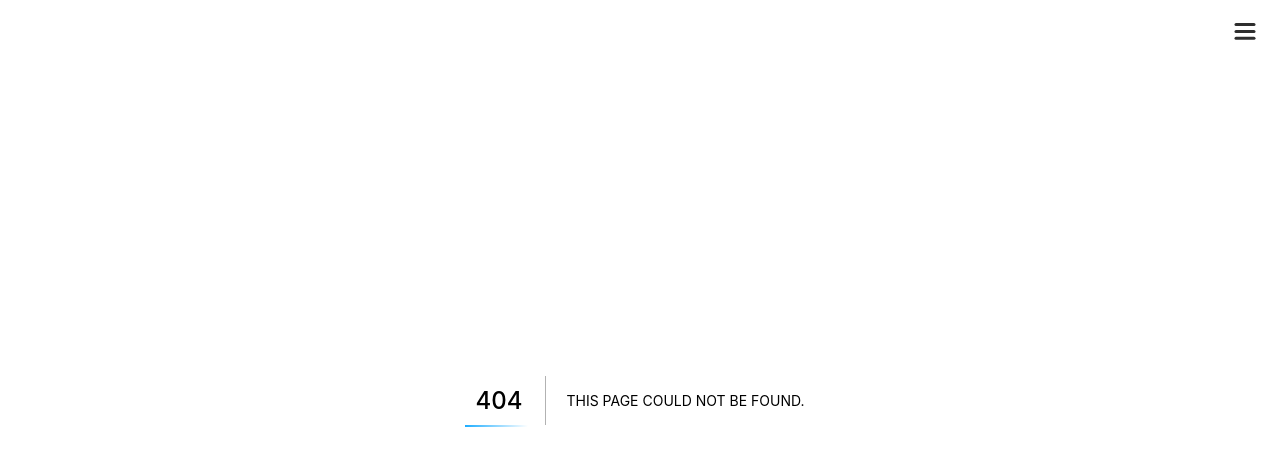
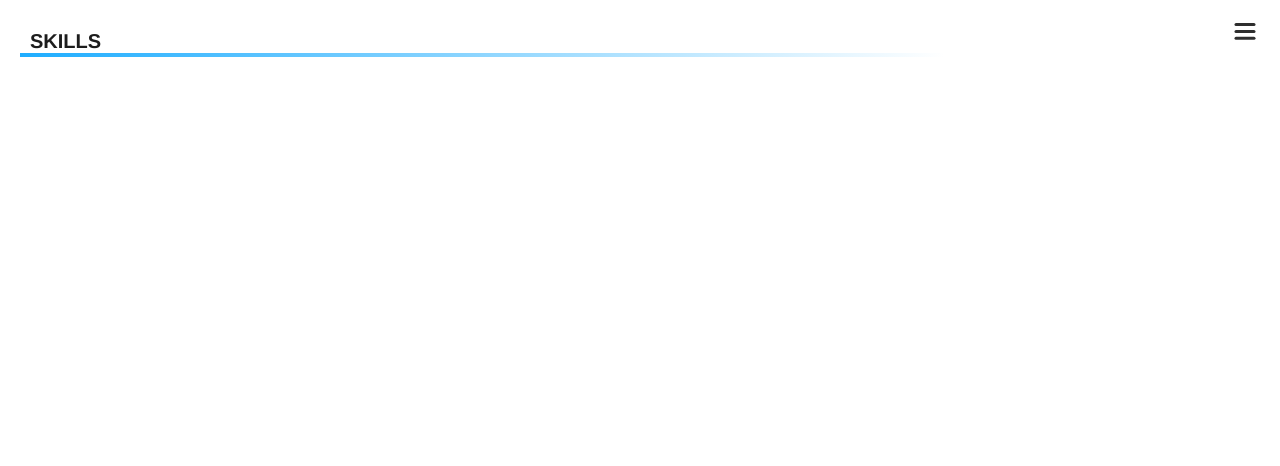
Before and after one commit to captain-fatbeard/personal-website, a Next.js app: page /skills in a window 1280 px wide. Before the commit this address had no page. Shown: the top 466 px of the page. Built offline with nearby package versions, Linux system fonts and the light colour scheme.

Commit message:
began skills page

```diff
--- /dev/null
+++ b/pages/skills.tsx
@@ -0,0 +1,37 @@
+import type { NextPage } from 'next'
+
+import Head from 'next/head'
+
+import styles from '../styles/Skills.module.css'
+
+import UnderlinedTitle from '../components/UnderlinedTitle'
+
+const Home: NextPage = () => {
+
+    interface SkillSet {
+        skill: string,
+        level: number
+    }
+
+    const languages: SkillSet[] = [
+        {skill: 'html5', level: 99},
+        {skill: 'css, scss', level: 99},
+        {skill: 'php', level: 99},
+        {skill: 'javscript', level: 90},
+        {skill: 'typescipt', level: 35},
+	]
+
+    return <>
+		<Head>
+			<title>Jacob Juul Larsen - Skills</title>
+			<meta name="description" content="Personal website" />
+			<link rel="icon" href="/favicon.ico" />
+		</Head>
+
+		<div className={styles.container}>
+			<UnderlinedTitle title="Skills"/>
+		</div>
+	</>
+}
+
+export default Home
--- /dev/null
+++ b/styles/Skills.module.css
@@ -0,0 +1,3 @@
+.container {
+    padding: 30px;
+}
```
